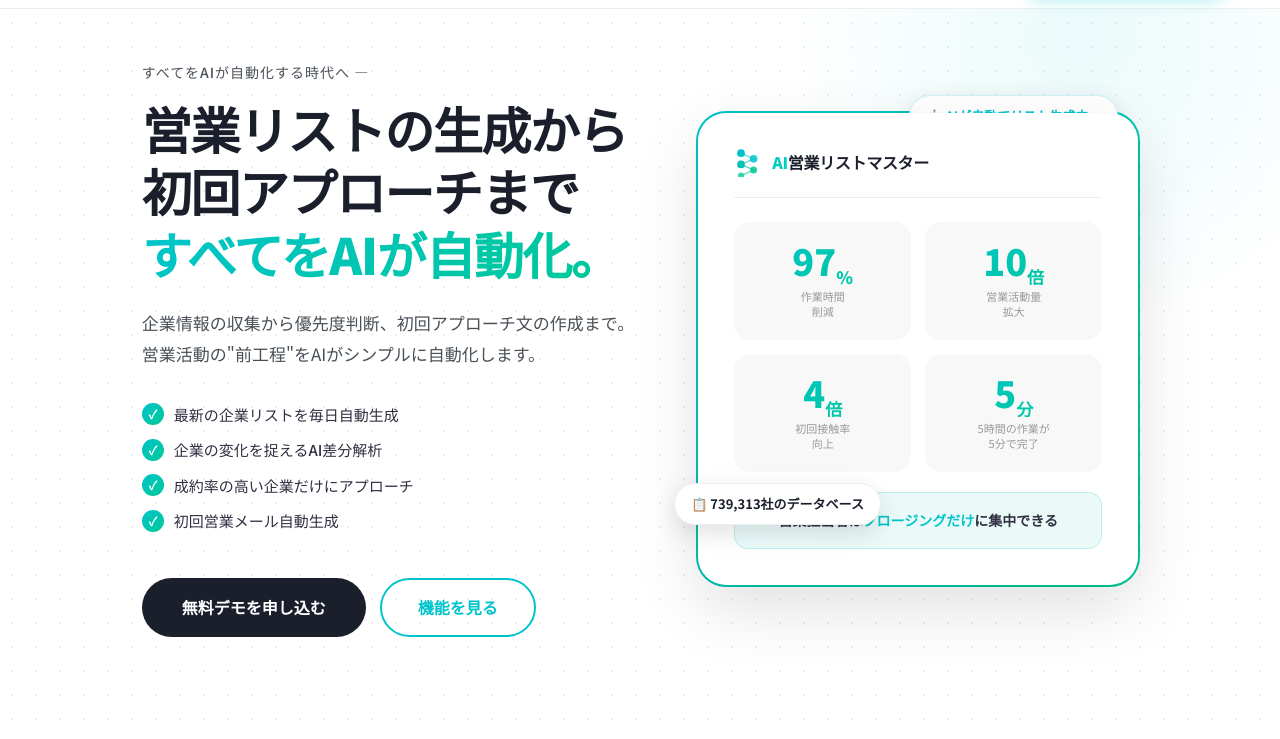
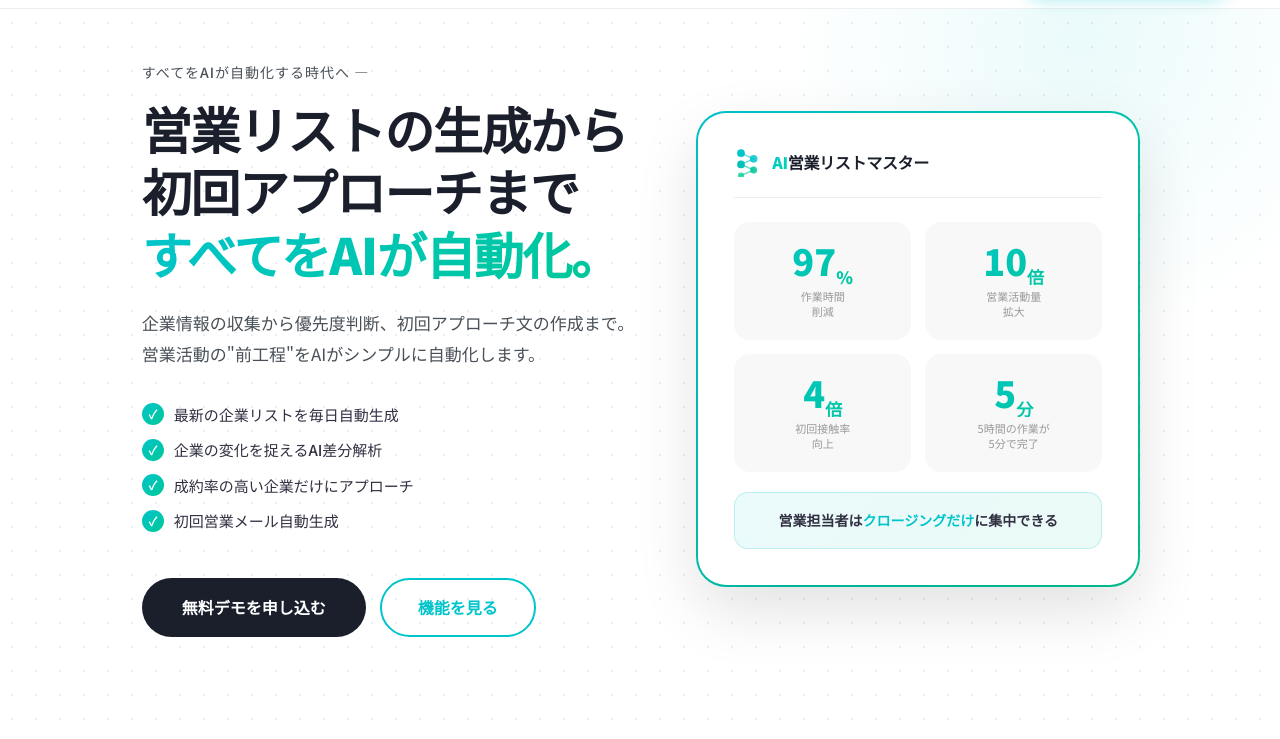
Before and after one commit to shiraishi0101work/ai-list-master-lp, a plain HTML site: page index.html in a window 1280 px wide. Shown: the part 61-800 px from the top of the page. Drawn offline with Linux system fonts and the light colour scheme.

Commit message:
fix: ヒーローのフローティングチップ2つ削除

```diff
--- a/index.html
+++ b/index.html
@@ -1047,7 +1047,6 @@
     </div>
 
     <div class="hero-visual">
-      <div class="chip chip-top">🤖 AIが自動でリスト生成中…</div>
       <div class="hero-card">
         <div class="card-logo">
           <svg width="28" height="28" viewBox="0 0 40 40" fill="none">
@@ -1089,7 +1088,6 @@
           営業担当者は<span>クロージングだけ</span>に集中できる
         </div>
       </div>
-      <div class="chip chip-bot">📋 739,313社のデータベース</div>
     </div>
   </div>
 </section>
```
